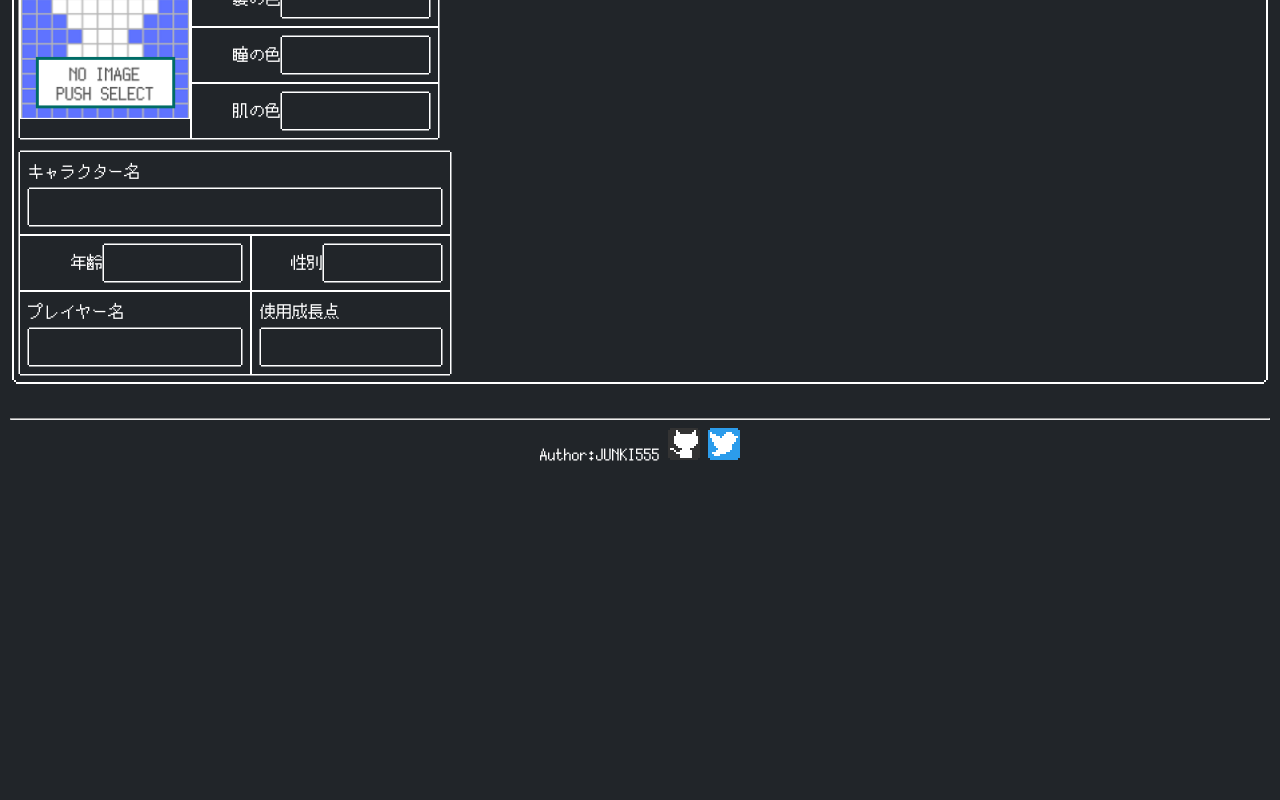
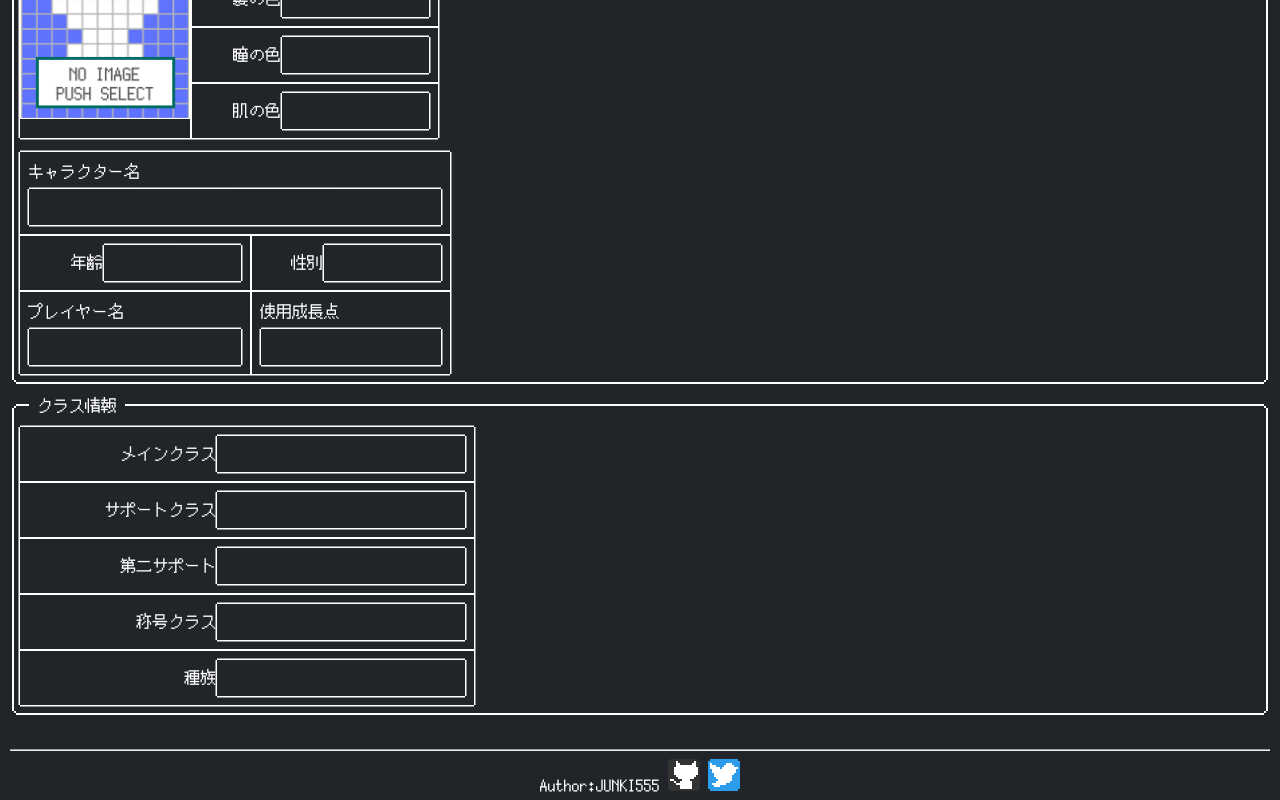
Before and after one commit to JUNKI555/ARRPG2E_CS, a Svelte app: page / in a window 1280 px wide. Shown: the part 312-1112 px from the top of the page. Before the commit the page ends 800 px from the top, so only its background shows below. Built offline with nearby package versions, Linux system fonts and the light colour scheme.

Commit message:
:sparkles: add ClassInfo DOM

```diff
--- a/src/App.svelte
+++ b/src/App.svelte
@@ -1,6 +1,7 @@
 <script lang="ts">
 	import Title from './components/Title.svelte';
 	import ProfileInfo from './components/ProfileInfo.svelte';
+	import ClassInfo from './components/ClassInfo.svelte';
 	export let name: string;
 	name = "hoge";
 </script>
@@ -14,6 +15,15 @@
 		<p class="title">基本情報</p>
 		<div class="ar-nes-container-inner">
 			<ProfileInfo/>
+		</div>
+	</div>
+</div>
+
+<div class="ar-nes-container-outer">
+	<div class="nes-container is-rounded is-dark with-title">
+		<p class="title">クラス情報</p>
+		<div class="ar-nes-container-inner">
+			<ClassInfo/>
 		</div>
 	</div>
 </div>
@@ -42,6 +52,7 @@
 	.ar-nes-container-outer {
 		text-align: left;
 		max-width: 100%;
+		margin-top: 1em;
 
 		@media screen and (max-width: 480px) {
 			max-width: 100%;
--- /dev/null
+++ b/src/components/ClassInfo.svelte
@@ -0,0 +1,60 @@
+<script lang="ts">
+
+</script>
+
+<div>
+  <div class="nes-table-responsive">
+    <table class="nes-table is-bordered is-dark">
+    <tbody>
+      <tr>
+        <td>
+          <div class="nes-field is-inline">
+            <label for="input_main_class">メインクラス</label>
+            <input type="text" id="input_main_class" class="nes-input is-dark" size="40">
+          </div>
+        </td>
+      </tr>
+      <tr>
+        <td>
+          <div class="nes-field is-inline">
+            <label for="input_support_class">サポートクラス</label>
+            <input type="text" id="input_support_class" class="nes-input is-dark">
+          </div>
+        </td>
+      </tr>
+      <tr>
+        <td>
+          <div class="nes-field is-inline">
+            <label for="input_secondary_support_class">第二サポート</label>
+            <input type="text" id="input_secondary_support_class" class="nes-input is-dark">
+          </div>
+        </td>
+      </tr>
+      <tr>
+        <td>
+          <div class="nes-field is-inline">
+            <label for="input_named_class">称号クラス</label>
+            <input type="text" id="input_named_class" class="nes-input is-dark">
+          </div>
+        </td>
+      </tr>
+      <tr>
+        <td>
+          <div class="nes-field is-inline">
+            <label for="input_family">種族</label>
+            <input type="text" id="input_family" class="nes-input is-dark">
+          </div>
+        </td>
+      </tr>
+    </tbody>
+    </table>
+  </div>
+</div>
+
+<style lang="scss">
+  .nes-field {
+    > label {
+      flex-grow: 4;
+    }
+  }
+</style>
```
